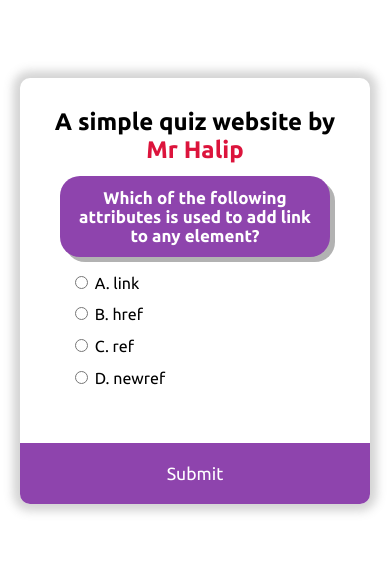
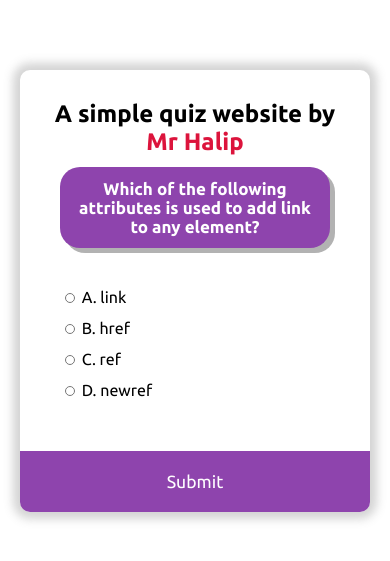
Before and after one commit to Halip26/quiz-game-js, a plain HTML site: page index.html in a window 390 px wide. Shown: the part 131-692 px from the top of the page. Drawn offline with Linux system fonts and the light colour scheme.

Commit message:
add space between ul & quiz-header

```diff
--- a/assets/css/style.css
+++ b/assets/css/style.css
@@ -53,6 +53,10 @@ body {
   box-shadow: 5px 5px #3d3d3d65;
 }
 
+.quiz-header ul {
+  margin: 40px 0 -20px 0;
+}
+
 h2 {
   text-align: center;
 }
@@ -70,6 +74,11 @@ ul li {
 ul li input,
 label {
   cursor: pointer;
+}
+
+[type="radio"] {
+  height: 10px;
+  width: 10px;
 }
 
 button {
@@ -115,6 +124,10 @@ button:focus {
     font-size: 17px;
   }
 
+  .quiz-header ul {
+    margin: 40px 0 10px 0;
+  }
+
   ul {
     margin-left: 10px;
   }
```
